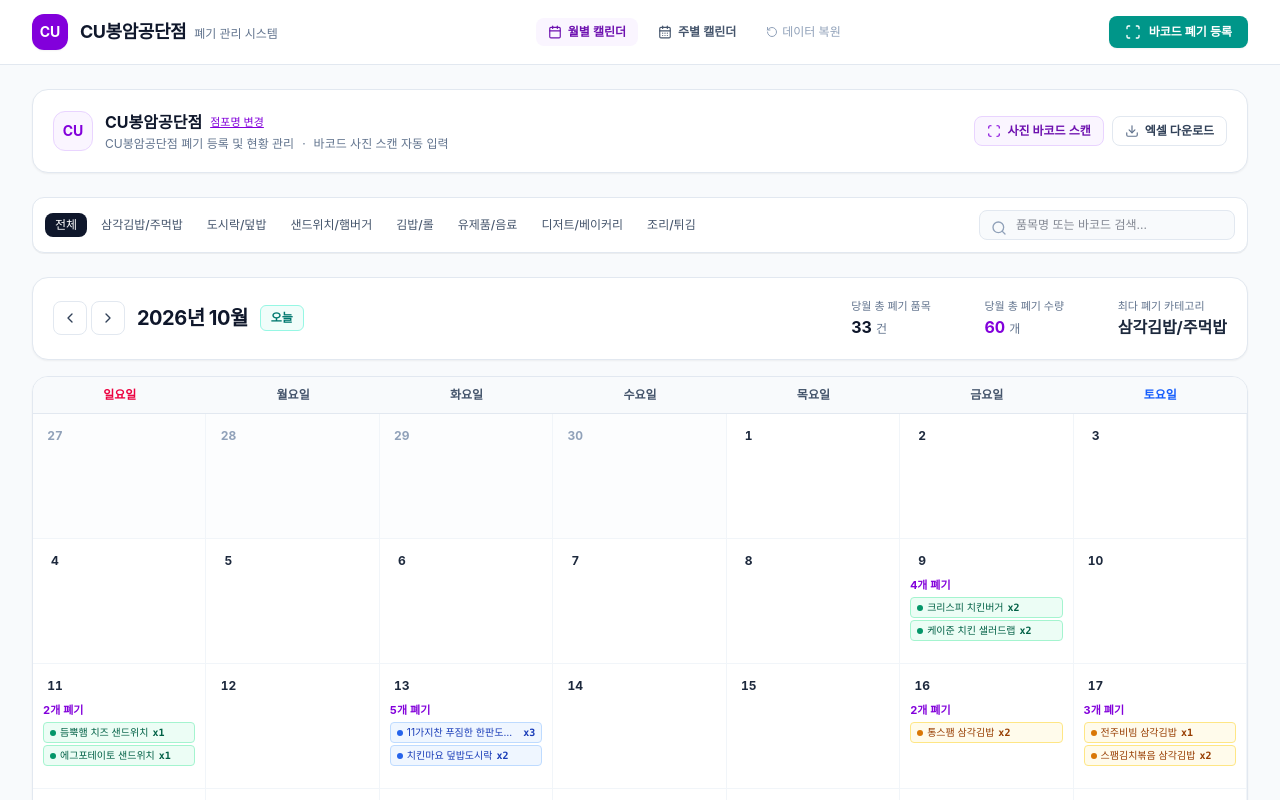
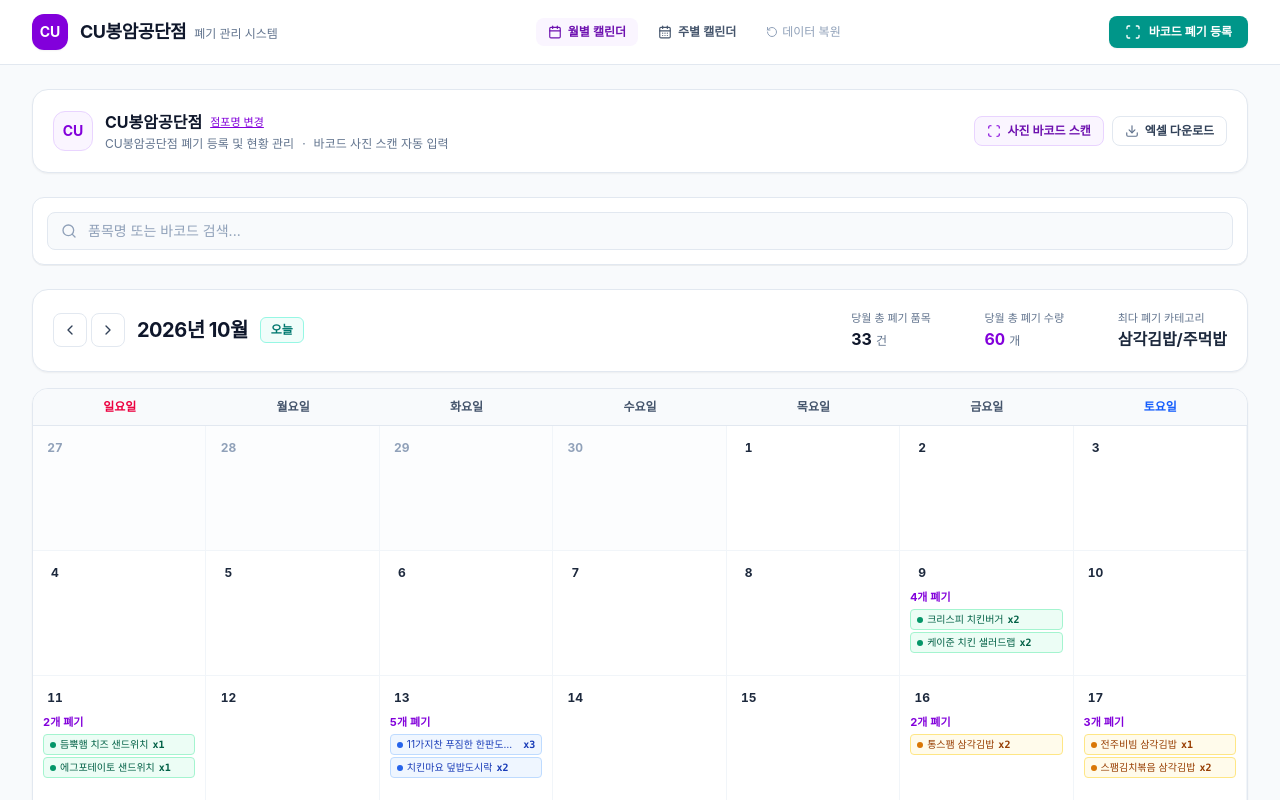
Before and after one commit to arma2002-dev/Convenience-Store-Waste-Management, a React (Vite) app: page / in a window 1280 px wide. Shown: the top 800 px of the page. Built offline with nearby package versions, Linux system fonts and the light colour scheme.

Commit message:
refactor: simplify search and remove category filter
Remove unused category filter functionality and clean up imports to streamline the waste item search logic.

```diff
--- a/src/App.tsx
+++ b/src/App.tsx
@@ -1,17 +1,7 @@
 import React, { useState, useEffect } from 'react';
 import confetti from 'canvas-confetti';
-import {
-  Plus,
-  Scan,
-  Download,
-  Filter,
-  Search,
-  Store,
-  Layers,
-  Sparkles,
-  Info,
-} from 'lucide-react';
-import { WasteItem, WasteCategory } from './types/waste';
+import { Scan, Download, Search } from 'lucide-react';
+import { WasteItem } from './types/waste';
 import {
   loadWasteItems,
   saveWasteItems,
@@ -33,9 +23,8 @@ export default function App() {
   const [viewMode, setViewMode] = useState<'month' | 'week'>('month');
   const [currentDate, setCurrentDate] = useState<Date>(new Date());
 
-  // Search & Filter
+  // Search (Product Name or Barcode)
   const [searchQuery, setSearchQuery] = useState('');
-  const [selectedCategoryFilter, setSelectedCategoryFilter] = useState<string>('전체');
 
   // Modals state
   const [isScannerOpen, setIsScannerOpen] = useState(false);
@@ -153,34 +142,20 @@ export default function App() {
     setIsEditingStore(false);
   };
 
-  // Filter items based on search and category
+  // Filter items based purely on product name or barcode search
   const filteredItems = wasteItems.filter((item) => {
-    const matchesSearch =
-      searchQuery === '' ||
-      item.productName.toLowerCase().includes(searchQuery.toLowerCase()) ||
-      item.barcode.includes(searchQuery);
-
-    const matchesCategory =
-      selectedCategoryFilter === '전체' || item.category === selectedCategoryFilter;
-
-    return matchesSearch && matchesCategory;
+    if (!searchQuery.trim()) return true;
+    const query = searchQuery.trim().toLowerCase();
+    return (
+      item.productName.toLowerCase().includes(query) ||
+      item.barcode.toLowerCase().includes(query)
+    );
   });
 
   // Selected month string for report e.g. "2026-10"
   const selectedMonthStr = `${currentDate.getFullYear()}-${String(
     currentDate.getMonth() + 1
   ).padStart(2, '0')}`;
-
-  const CATEGORIES = [
-    '전체',
-    '삼각김밥/주먹밥',
-    '도시락/덮밥',
-    '샌드위치/햄버거',
-    '김밥/롤',
-    '유제품/음료',
-    '디저트/베이커리',
-    '조리/튀김',
-  ];
 
   return (
     <div className="min-h-screen bg-slate-50 flex flex-col text-slate-900 font-sans">
@@ -280,37 +255,39 @@ export default function App() {
           </div>
         </div>
 
-        {/* Filter Bar (Search & Category filter) */}
-        <div className="flex flex-col sm:flex-row items-stretch sm:items-center justify-between gap-3 bg-white p-3 rounded-xl border border-slate-200 shadow-2xs">
-          {/* Category Tabs */}
-          <div className="flex items-center gap-1 overflow-x-auto pb-1 sm:pb-0 scrollbar-none">
-            {CATEGORIES.map((cat) => (
-              <button
-                key={cat}
-                type="button"
-                onClick={() => setSelectedCategoryFilter(cat)}
-                className={`px-2.5 py-1 text-xs font-medium rounded-lg transition-colors whitespace-nowrap shrink-0 ${
-                  selectedCategoryFilter === cat
-                    ? 'bg-slate-900 text-white'
-                    : 'text-slate-600 hover:text-slate-900 hover:bg-slate-100'
-                }`}
-              >
-                {cat}
-              </button>
-            ))}
-          </div>
-
-          {/* Search Input */}
-          <div className="relative sm:w-64 shrink-0">
-            <Search className="w-4 h-4 text-slate-400 absolute left-3 top-2.5" />
+        {/* Search Bar (품목명 또는 바코드 검색) */}
+        <div className="bg-white p-3 sm:p-3.5 rounded-xl border border-slate-200 shadow-2xs">
+          <div className="relative flex items-center">
+            <Search className="w-4 h-4 text-slate-400 absolute left-3.5 pointer-events-none" />
             <input
               type="text"
               value={searchQuery}
               onChange={(e) => setSearchQuery(e.target.value)}
               placeholder="품목명 또는 바코드 검색..."
-              className="w-full pl-9 pr-3 py-1.5 text-xs border border-slate-200 rounded-lg focus:outline-none focus:ring-1 focus:ring-teal-500 bg-slate-50 focus:bg-white"
+              className="w-full pl-10 pr-20 py-2 text-sm border border-slate-200 rounded-lg focus:outline-none focus:ring-2 focus:ring-purple-500/20 focus:border-purple-600 bg-slate-50 focus:bg-white transition-all text-slate-900 placeholder:text-slate-400"
             />
+            {searchQuery && (
+              <button
+                type="button"
+                onClick={() => setSearchQuery('')}
+                className="absolute right-2.5 px-2 py-1 text-xs text-slate-500 hover:text-slate-800 bg-slate-100 hover:bg-slate-200 rounded font-medium transition-colors"
+              >
+                초기화
+              </button>
+            )}
           </div>
+          {searchQuery.trim() && (
+            <div className="mt-2 text-xs text-purple-700 font-medium px-1 flex items-center justify-between">
+              <span>'{searchQuery}' 검색 결과: 총 {filteredItems.length}건</span>
+              <button
+                type="button"
+                onClick={() => setSearchQuery('')}
+                className="text-slate-400 hover:text-slate-600 underline"
+              >
+                검색 취소
+              </button>
+            </div>
+          )}
         </div>
 
         {/* Calendar View Container */}
```
